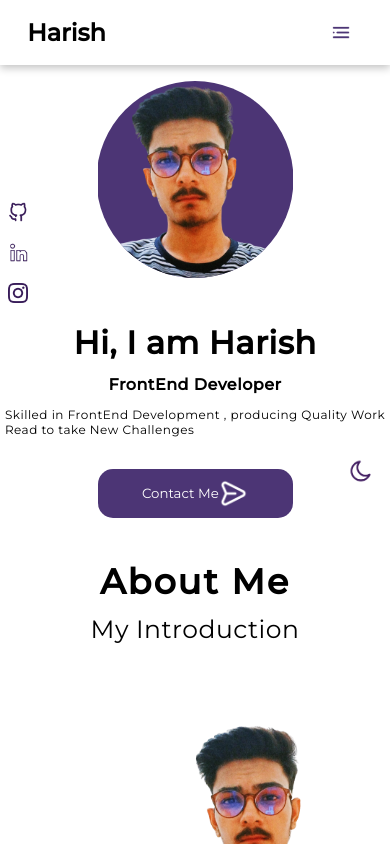
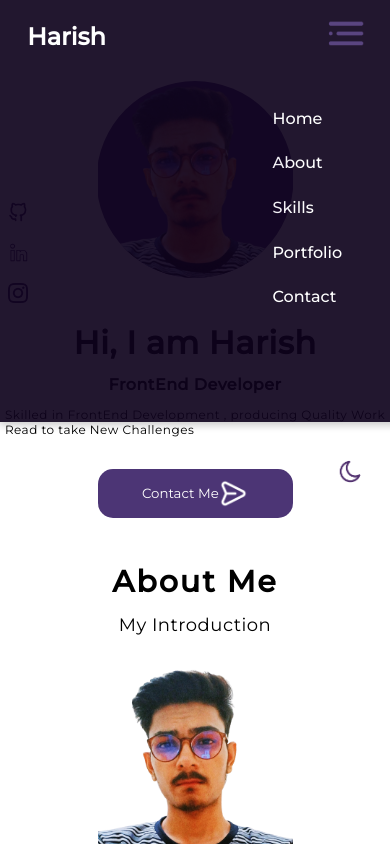
Before and after one commit to ChoudharyHarish/Portfolio-, a plain HTML site: page index.html in a window 390 px wide. Both pictures are taken after a click on the element 336 px from the left and 32 px from the top of the page. Shown: the top 844 px of the page. Drawn offline with nearby package versions, Linux system fonts and the light colour scheme.

Commit message:
Responsvieness added

```diff
--- a/assets/css/responsive.css
+++ b/assets/css/responsive.css
@@ -7,21 +7,58 @@
     position: absolute;
      top: 53vh;
     width: 7%;
-    right: 1rem;
+    right: 3rem;
 }
 
-.menu li{
+nav{
+    width: 100%;
+}
+
+.menuHide{
     display: none;
 }
+.showMenu{
+    display: block;
+    transition: 0.5 all ease-in-out;
+    color: white;
+}
 
+.logo h2{
+    position: fixed;
+    top: 1.4rem;
+}
+.navbar{
+    height: 3rem;
+}
+
+.hamburgerNav{
+    height: 25rem;
+    background-color: #0f031d;
+    color: white;
+    opacity: 0.92;
+}
+
+li a{
+    color: white;
+    transition: 0.5s all ease-in-out;
+}
+
+.menuContainer{
+    right: 2rem;
+    position: fixed;
+    top: 6rem;
+}
 .logo{
     padding-left: 1rem;
 }
 
+
 .hamburger{
     display: block;
-    position: relative;
-    left: 2rem;
+    position: fixed;
+    top: 0rem;
+    width: 12%;
+    right: 1.6rem;
   }
 
 .skills_container{
@@ -55,6 +92,7 @@
 .skills_content {
 margin: 0;
 padding: 0;
+    border-radius: 20px;
 }
 
 .text{
@@ -97,3 +135,83 @@ p{
 .scroll-down{
     display: none;
 }
+
+#about .imageOfMe {
+    margin-left: 0rem;
+    padding-top: 2rem;
+}
+
+.text2{
+    padding:0rem;
+    width: 100%;
+    margin-right: 0rem;
+}
+
+.text2 p{
+    padding: 1rem;
+    margin-top: 0rem;
+}
+
+.text2 h1{
+    font-size: 25px;
+}
+
+.card{
+    align-items: center;
+}
+
+.card p{
+    padding: 0rem;
+    text-align: center;
+}
+
+.h-primary{
+    font-size: 30px;
+}
+.h-secondary{
+    font-size: 18px;
+}
+
+#skills{
+    padding-bottom: 0rem;
+}
+#portfolio{
+    padding: 0% 3rem;
+}
+
+.projectCard p{
+    margin-top: 0rem;
+}
+.projectCard{
+    margin: 1rem 0rem;
+}
+
+#contact{
+    padding: 0rem;
+}
+
+.contactContainer {
+    padding: 1rem 0rem;
+}
+
+.contactCard {
+margin: 0.5rem 0rem;
+}
+
+.contactText p{
+    text-align: center;
+}
+
+.contactOptions{
+    padding: 0rem;
+}
+
+.input{
+    flex-direction: column;
+    width: 82%;
+}
+
+textarea{
+    width: 85%;
+    padding: 1rem;
+}
--- a/assets/js/main.js
+++ b/assets/js/main.js
@@ -58,3 +58,17 @@ for (let i = 0; i < 3; i++) {
     })
 
 }
+
+
+
+const menu = document.getElementById("hamburgerMenu");
+menu.addEventListener("click",function(){
+    const nav = document.getElementsByClassName("navbar")[0].classList;
+    nav.toggle("hamburgerNav");
+    console.log(nav);
+       for(let i = 0; i < 5; i++){
+           const menuItem = document.getElementsByTagName("li")[i].classList;
+           menuItem.toggle("showMenu");
+       }
+})
+console.log(menu);
--- a/index.html
+++ b/index.html
@@ -23,16 +23,17 @@
         </div>
 
         <div class="menu">
-            <span class="hamburger iconLink">
+            <span class="hamburger iconLink" id = "hamburgerMenu">
                 <img  class = "icon iconDark"src="assets/img/hamburger.png" alt="">
                 <img  class = "icon iconLight"src="assets/img/hamburger (1).png" alt="">
             </span>
-            <li><a class="navigationLink" href="#">Home</a></li>
-            <li><a class="navigationLink" href="#about">About</a></li>
-            <li><a class="navigationLink" href="#skills">Skills</a></li>
-            <li><a class="navigationLink" href="#portfolio">Portfolio</a></li>
-            <li><a class="navigationLink" href="#contact">Contact</a></li>
-
+            <div class="menuContainer">
+            <li class="menuHide"><a class="navigationLink" href="#">Home</a></li>
+            <li class="menuHide"><a class="navigationLink" href="#about">About</a></li>
+            <li class="menuHide"><a class="navigationLink" href="#skills">Skills</a></li>
+            <li class="menuHide"><a class="navigationLink" href="#portfolio">Portfolio</a></li>
+            <li class="menuHide"><a class="navigationLink" href="#contact">Contact</a></li>
+        </div>
             <a class="iconLink iconMode night-icon">
                 <img src="assets/img/moon.png" alt="" class="icon iconDark" onclick="toggleBackground()">
                 <img src="assets/img/light.png" alt="" class="icon iconLight" onclick="toggleBackground()"></a>
```
